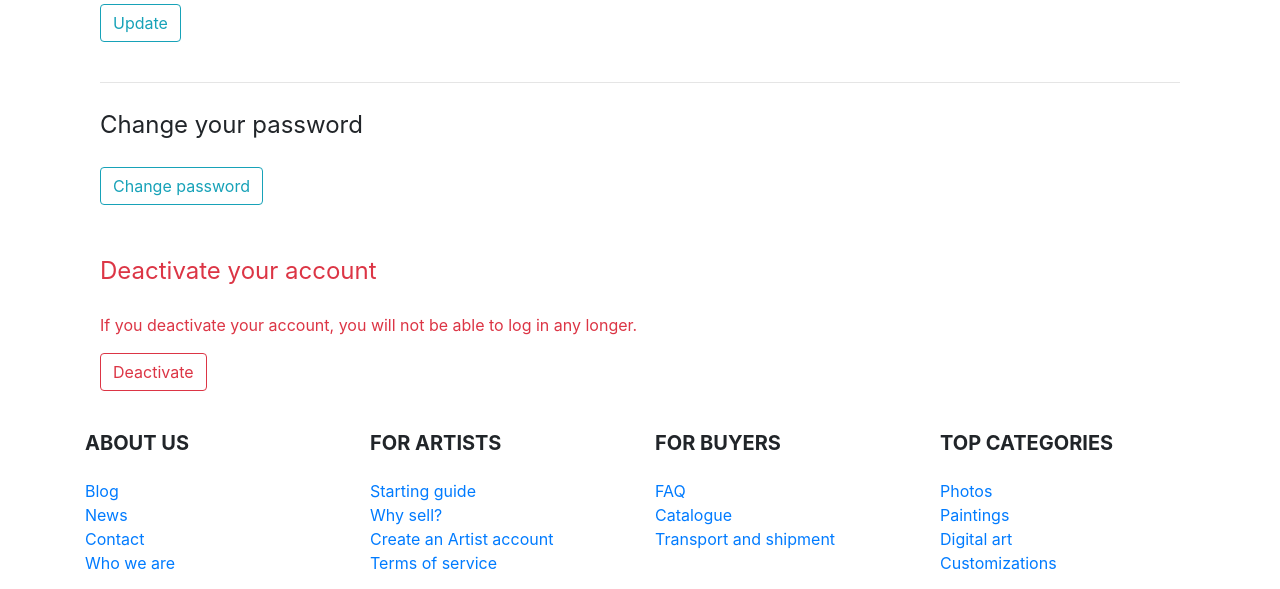
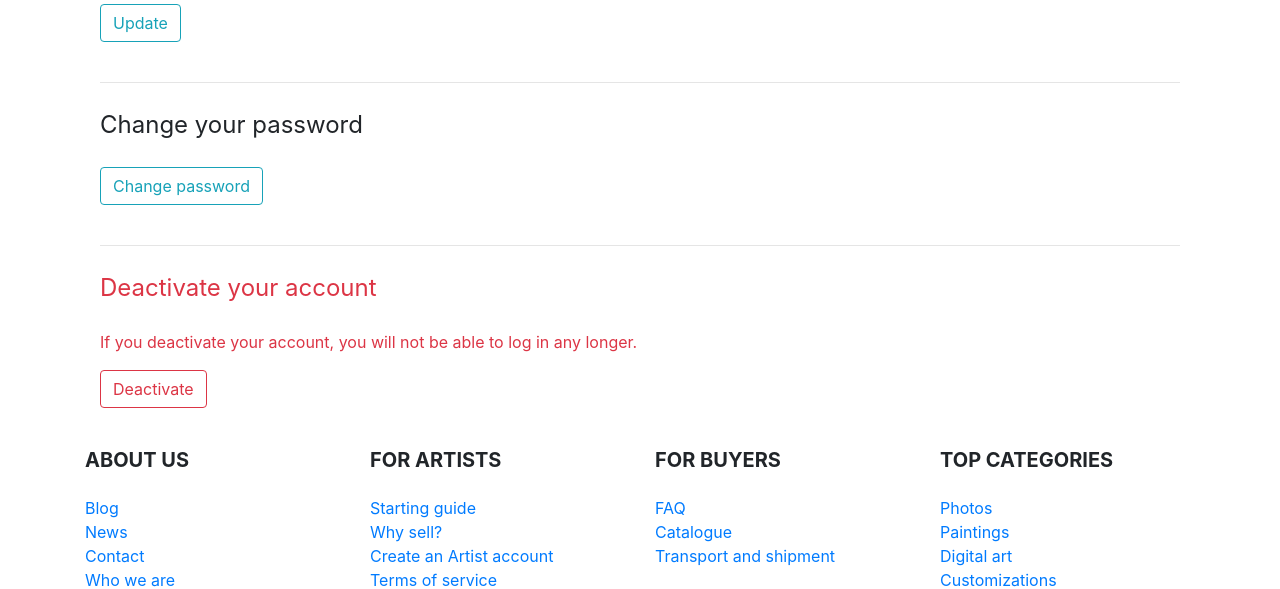
Before and after one commit to Suzan792/Project-C, a Django app: page /profile/ in a window 1280 px wide. Shown: the part 1481-2070 px from the top of the page. Run offline with Django 3.2, Linux system fonts and the light colour scheme; the visitor is signed in with stand-in values (Sample User, id 1); parts of the project's set-up code (start-up, migrations or seed data) failed here and were passed over; some libraries are stand-ins or nearby versions; some web fonts are replaced.

Commit message:
Update profile.html

```diff
--- a/Django/website/users/templates/users/profile.html
+++ b/Django/website/users/templates/users/profile.html
@@ -48,10 +48,12 @@
 
       <hr>
 
-      <legend class=" mb-4 mt-4">Change your password</legend>
-      <button type="button" class="btn btn-outline-info" onclick= "location.href='{% url 'change_password' %}'"}>Change password</button>
+      <legend class="mt-4 mb-4">Change your password</legend>
+      <button type="button" class="btn btn-outline-info mb-4" onclick= "location.href='{% url 'change_password' %}'"}>Change password</button>
 
-      <legend class="mb-4 mt-5" style="color:#dc3545;">Deactivate your account</legend>
+      <hr>
+
+      <legend class="mb-4 mt-4" style="color:#dc3545;">Deactivate your account</legend>
       <p style="color:#dc3545;">If you deactivate your account, you will not be able to log in any longer.</p>
       <button class="btn btn-outline-danger mb-4" type="button" onclick="deactivateAccount('{% url 'profile_page' %}','{{ csrf_token }}','{{ user.id }}')">Deactivate</button>
     </div>
```
